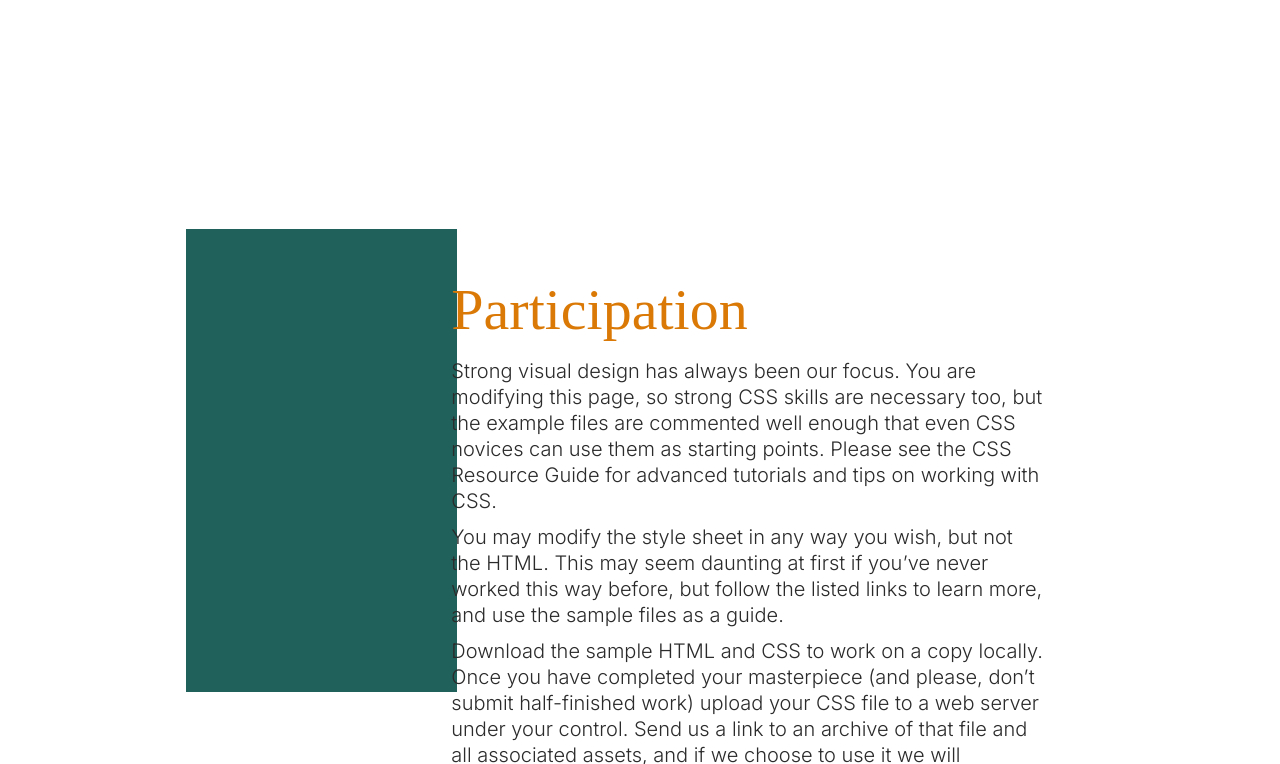
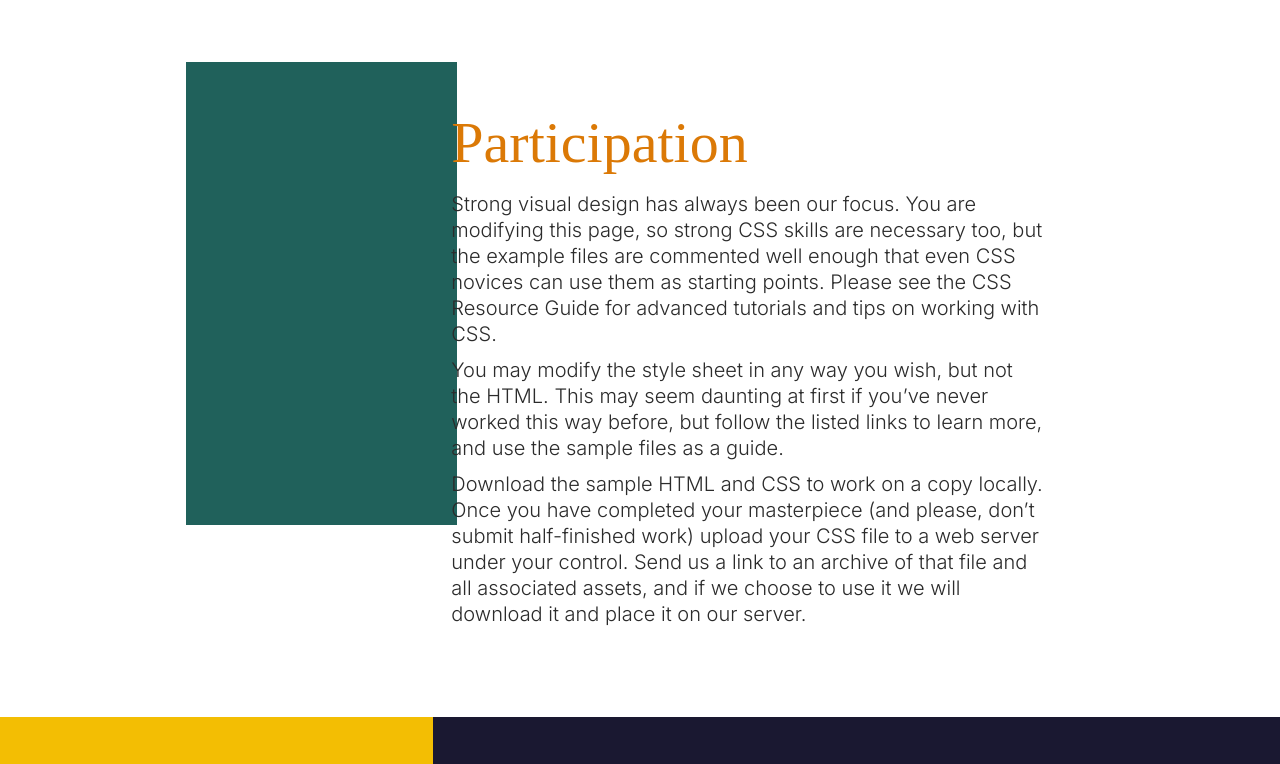
Before and after one commit to katekosm/zengarden, a website: page index.html in a window 1280 px wide. Shown: the part 2036-2800 px from the top of the page. Drawn offline with Linux system fonts and the light colour scheme; a web font is replaced by a local one.

Commit message:
fixed desktop. part 2

```diff
--- a/style.scss
+++ b/style.scss
@@ -60,7 +60,8 @@ header {
         padding: 0 $mobile_content_padding;
         @include for-size($desktop) {
             padding: 0;
-            font-size: 96px;
+            // font-size: 96px;
+            font-size: 5vw;
             line-height: 130.20833%;
             margin-top: 29px;
             position: relative;
@@ -82,6 +83,10 @@ header {
     $leaf_size: 25.64103%; // 100px on 390px width
     $leaf_size_desktop: 13.40996%;
     $summary_top_desktop: 495px;
+    position: relative;
+    z-index: 1;
+    padding-top: $padding_top;
+    overflow: hidden;
     @mixin leafs_style {
         content: '';
         position: absolute;
@@ -98,10 +103,6 @@ header {
             background-size: contain;
         }
     }
-    position: relative;
-    z-index: 1;
-    padding-top: $padding_top;
-    overflow: hidden;
     @include for-size($desktop) {
         position: absolute;
         top: 0;
@@ -158,6 +159,8 @@ header {
         background-repeat: no-repeat;
         @include for-size($desktop) {
             top: $summary_top_desktop;
+            left: unset;
+            right: 398px;
             width: 74.58492%;
             padding-top: 17.30524%;
             background-image: url('./images/summary_bg_desktop.svg');
@@ -250,9 +253,8 @@ header {
         padding-top: 0;
         margin-top: 62px;
         background: none;
-        display: flex;
-        flex-direction: column;
-        align-items: end;
+        display: grid;
+        grid-template-columns: 33.80208% 66.19791%;
     }
 }
 
@@ -275,6 +277,7 @@ header {
         padding-left: 49.113%;
         background: url('./images/support_bg3.jpg') left top no-repeat;
         background-size: auto;
+        grid-column: 1/-1;
     }
     p {
         @include for-size($desktop) {
@@ -287,7 +290,8 @@ header {
         padding-top: 43px;
         padding-right: $desktop_content_padding;
         padding-left: 35.26042%;
-        background: url('./images/participation_bg.svg') left $desktop_content_padding top no-repeat;;
+        background: url('./images/participation_bg.svg') left $desktop_content_padding top no-repeat;
+        grid-column: 1/-1;
     }
 }
 
@@ -296,22 +300,22 @@ header {
 /********************
    * Benefit Section
    *******************/
-
 .benefits {
+    $padding_bottom: 69.23076%; // 270px height on 390px width
+    $leaf_size: 53.84615%; // 210px on 390px width
     margin-top: 30px;
-    padding: 30px $mobile_content_padding 0;
+    padding: 30px $mobile_content_padding $padding_bottom;
     background: $background-yellow;
     color: $text-color1;
-
+    position: relative;
+    z-index: 1;
+    @include for-size($desktop) {
+        padding: 49px 25px 295px 54.39137%;
+        grid-column: 1/ span 1;
+    }
     h3 {
         @include headers-style;
     }
-
-    $padding_bottom: 69.23076%; // 270px height on 390px width
-    $leaf_size: 53.84615%; // 210px on 390px width
-    position: relative;
-    z-index: 1;
-    padding-bottom: $padding_bottom;
     p {
         margin-top: 10px;
         margin-bottom: 30px;
@@ -325,6 +329,13 @@ header {
         width: 100%;
         padding-top: $padding_bottom;
         background-color: $green;
+        @include for-size($desktop) {
+            // width: 45.60862%;
+            width: 296px;
+            padding-top: 296px;
+            left: unset;
+            background-color: $background-orange;
+        }
     }
     &::after {
         content: '';
@@ -337,6 +348,12 @@ header {
         background-image: url("./images/leaf_1.svg");
         background-size: 100%;
         animation: rotating 12s 1s linear infinite;
+        @include for-size($desktop) {
+            left: 61.17103%;
+            width: 32.35747%;
+            padding-top: 32.35747%;
+            bottom: 43px;
+        }
     }
 }
 
@@ -348,53 +365,41 @@ header {
 .requirements {
     padding: 30px $mobile_content_padding 40px;
     background: $background-dark_blue;
+    @include for-size($desktop) {
+        grid-column: 2/ span 1;
+        padding: 49px 27.77340% 0 28px;
+        column-count: 3;
+    }
     * {
         color: $text-color2;
     }
     h3 {
         @include headers-style;
         line-height: 130%;
+        @include for-size($desktop) {
+            width: 100%;
+            column-span: all;
+        }
     }
     p {
         margin-top: 10px;
+        @include for-size($desktop) {
+            // max-width: 21.45684%;
+            max-width: 271px;
+        }
+    }
+    p+p {
+        @include for-size($desktop) {
+            // margin-left: 26px;
+        }
     }
 }
-
-// @media only screen and (min-width: 420px) {
-//     .page-wrapper {
-//         display: grid;
-//         grid-template-columns: 1fr 3fr;
-//         grid-template-rows: 1fr 1fr;
-//         max-width: 100%;
-//         max-width: 1200px;
-//         .benefits {
-//             padding-left: 150px;
-//             &::before {
-//                 bottom: -114px;
-//             }
-//         }
-//         .requirements {
-//             position: relative;
-//             column-count: 3;
-//             padding-right: 150px;
-//             &::after {
-//                 content: "";
-//                 position: absolute;
-//                 bottom: 0;
-//                 left: 0;
-//                 right: 0;
-//                 height: 0.5em;
-//                 z-index: -1;
-//             }
-//             h3 {
-//                 column-span: all;
-//             }
-//             p {
-//                 padding: 5px;
-//             }
-//         }
-//     }
-// }
+.benefits,
+.requirements {
+    @include for-size($desktop) {
+        margin-top: 90px;
+    }
+}
 
 // Elizabeth
 footer {
@@ -404,35 +409,43 @@ footer {
     padding: 12px 12.82051%;
     background-color: $green;
     display: flex;
-    justify-content: space-between;
+    justify-content: center;
     a {
         color: white;
         font-size: 20px;
         text-decoration: none;
+        padding: 0 10px;
     }
 }
 
 .sidebar {
     padding: 30px 20px;
     margin-bottom: 50px; // height of footer
-    * {
-        color: white;
-    }
     font-size: 17px;
     line-height: 130%;
     font-weight: 400;
     font-style: normal;
     padding: 30px $mobile_content_padding;
     background-color: $orange;
+    @include for-size($desktop) {
+        padding: 61px $desktop_content_padding 50px;
+    }
+    * {
+        color: white;
+    }
     h3 {
         @include headers-style();
         color: white;
+        @include for-size($desktop) {
+            font-size: 40px;
+            line-height: 130%;
+        }
     }
     li {
         list-style-type: none;
 
         a {
-            text-decoration: none;
+            text-decoration: underline;
         }
     }
     li + li {
@@ -442,9 +455,15 @@ footer {
         display: flex;
         flex-direction: column;
         justify-content: center;
-
+        @include for-size($desktop) {
+            flex-direction: row;
+            justify-content: space-between;
+        }
         div + div {
             margin-top: 15px;
+            @include for-size($desktop) {
+                margin-top: 0;
+            }
         }
     }
     ul {
```
Also changed, not shown: style.css.
